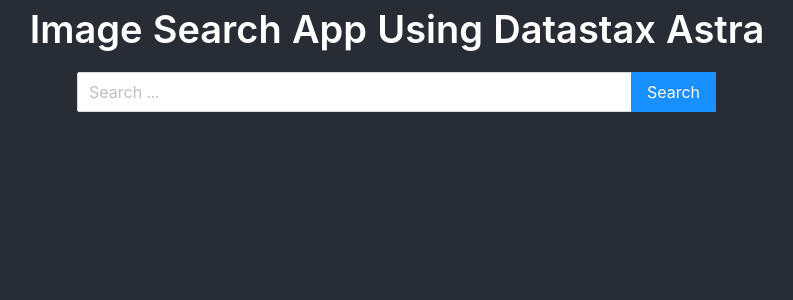
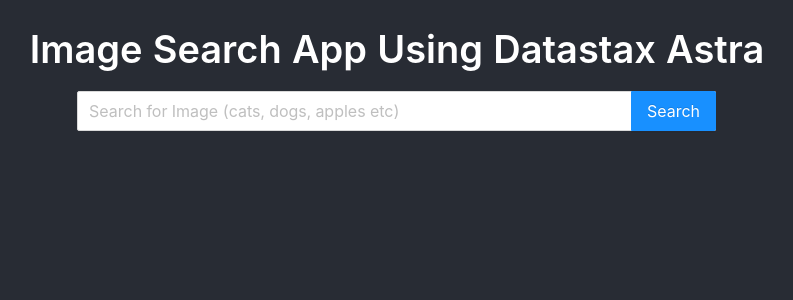
Before and after one commit to PavuluriRakesh/image-search, a React (Create React App) app: page / in a window 1280 px wide. Shown: the top 300 px of the page, without its empty margins (243-1036 px from the left). Built offline with nearby package versions, Linux system fonts and the light colour scheme.

Commit message:
Place Holder change

```diff
--- a/src/Home.css
+++ b/src/Home.css
@@ -15,7 +15,7 @@
 }
 
 .title {
-  padding-top: 0.5%;
+  padding-top: 2%;
   color: white !important;
 }
 
--- a/src/Home.js
+++ b/src/Home.js
@@ -44,7 +44,7 @@
         <Row>
           <Col span={12} offset={6}>
             <Search
-              placeholder="Search ..."
+              placeholder="Search for Image (cats, dogs, apples etc)"
               allowClear
               enterButton="Search"
               size="large"
@@ -68,8 +68,8 @@
                   align="center"
                   size={[16, 64]}
                   wrap>
-                  <Button primary>Danger Default</Button>
-                  <Button danger>Danger Default</Button>
+                  <Button primary>Update Name</Button>
+                  <Button danger>Delete Image</Button>
                 </Space>
               </Card>
             </Col>
```
